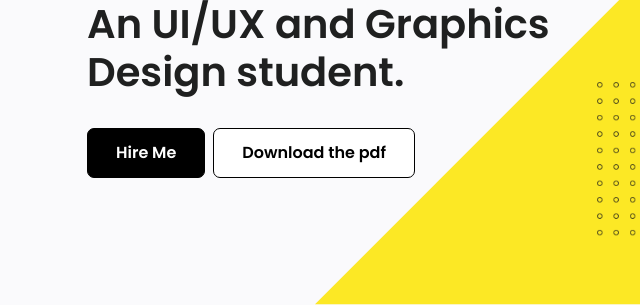
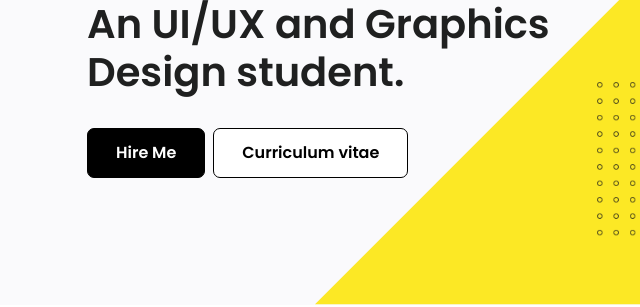
Before and after one commit to Justin-Smits/home, a plain HTML site: page index.html in a window 1280 px wide. Shown: the part 780-1087 px from the top of the page, 568-1208 px from the left. Drawn offline with Linux system fonts and the light colour scheme.

Commit message:
Changed text on button

```diff
--- a/index.html
+++ b/index.html
@@ -104,7 +104,7 @@
                         </h3>
                         <div class="d-flex">
                             <button onclick="location.href= '#contact'" class="btn mr-2">Hire Me</button>
-                            <button onclick="document.location= 'assets/images/cv.pdf'" class="btn btn_white">Download the pdf</button>
+                            <button onclick="document.location= 'assets/images/cv.pdf'" class="btn btn_white">Curriculum vitae</button>
                         </div>
                     </div>
                 </div>
```
